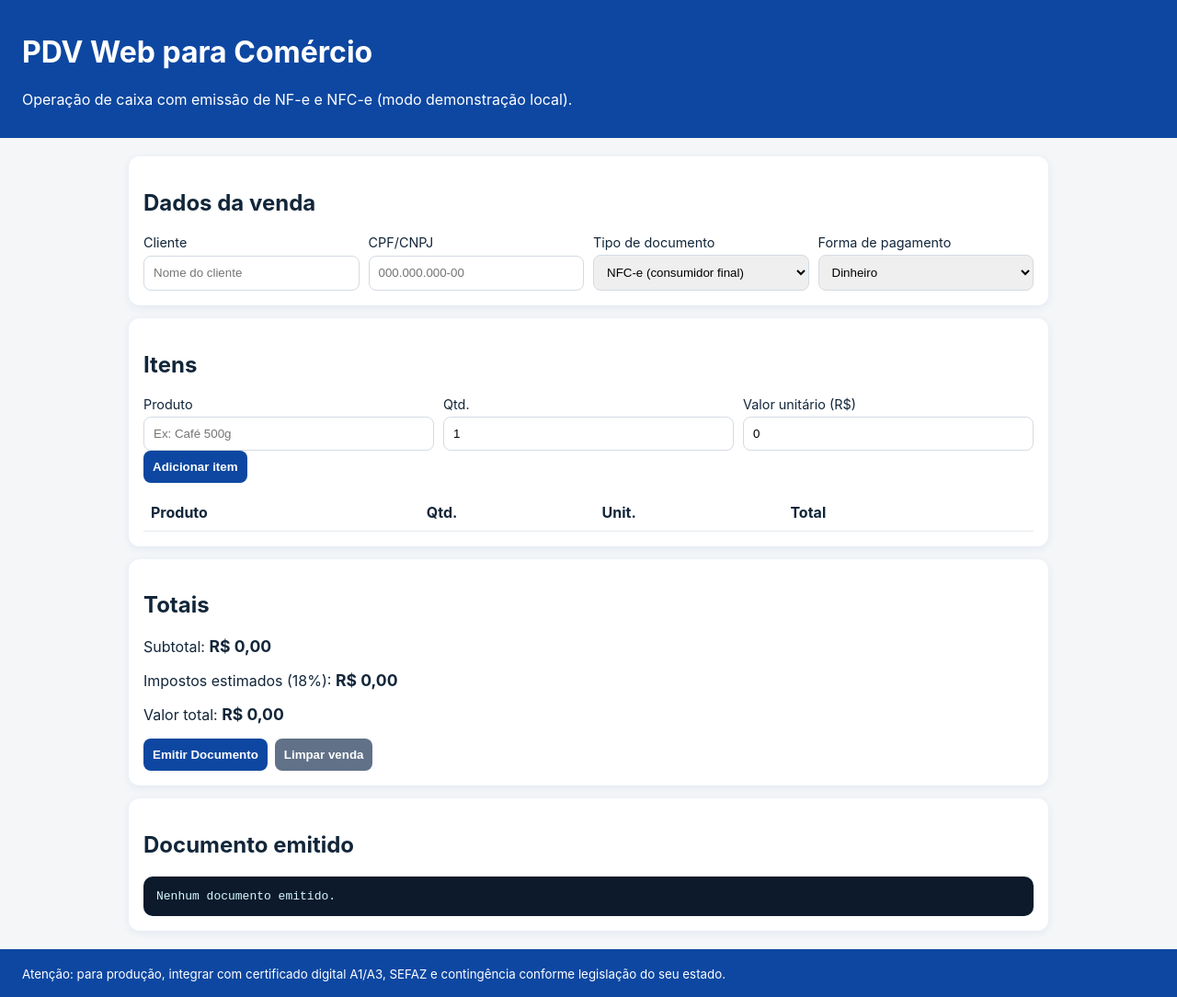
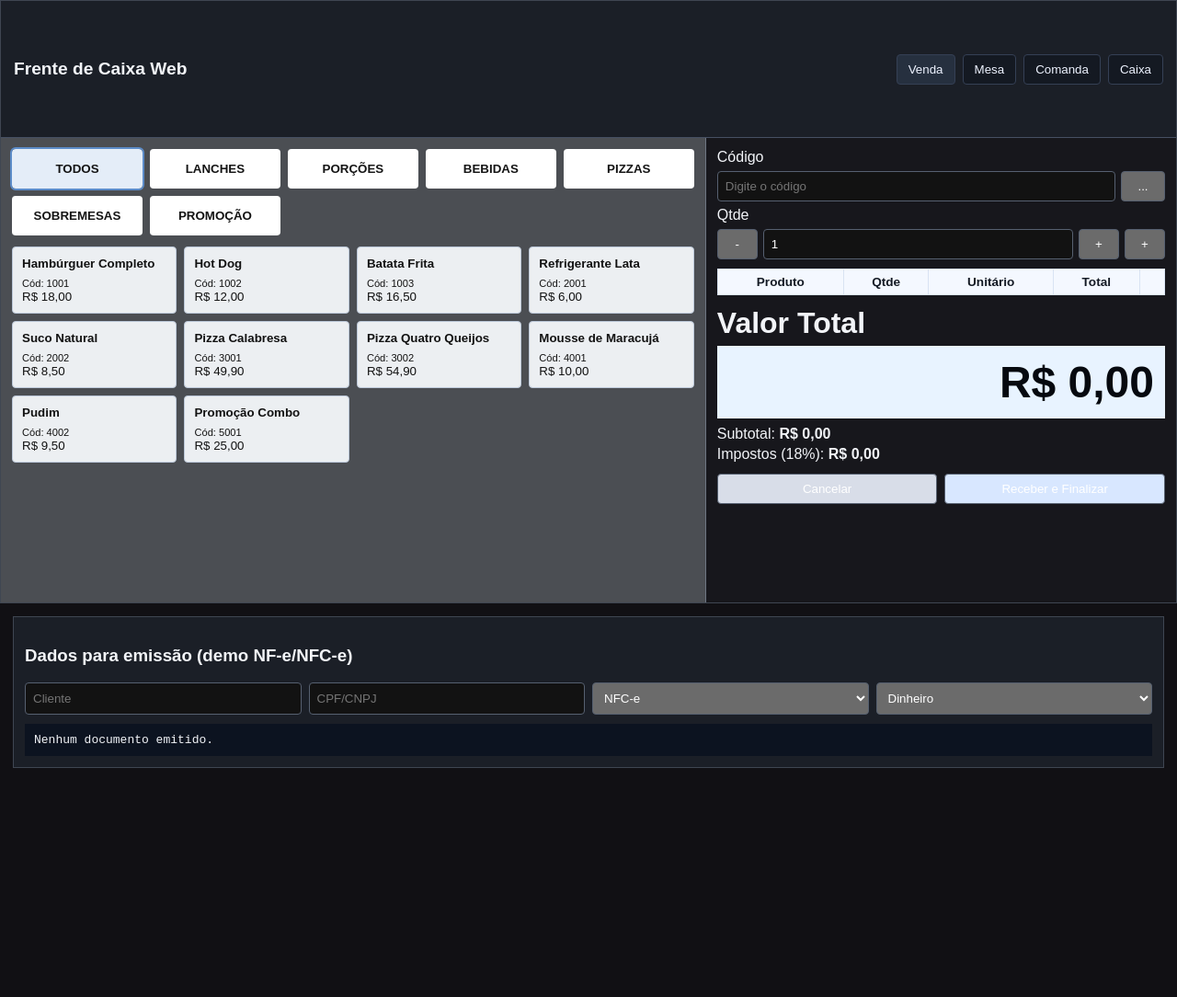
Before and after one commit to viana253/pdv, a plain HTML site: page index.html in a window 1280 px wide. Shown: the whole page at 92% size. After the commit the page ends 849 px from the top, so only its background shows below. Drawn offline with Linux system fonts and the light colour scheme.

Commit message:
feat: reformula frente de caixa com layout intuitivo

```diff
--- a/app.js
+++ b/app.js
@@ -1,23 +1,87 @@
+const catalogo = [
+  { codigo: "1001", nome: "Hambúrguer Completo", categoria: "Lanches", preco: 18.0 },
+  { codigo: "1002", nome: "Hot Dog", categoria: "Lanches", preco: 12.0 },
+  { codigo: "1003", nome: "Batata Frita", categoria: "Porções", preco: 16.5 },
+  { codigo: "2001", nome: "Refrigerante Lata", categoria: "Bebidas", preco: 6.0 },
+  { codigo: "2002", nome: "Suco Natural", categoria: "Bebidas", preco: 8.5 },
+  { codigo: "3001", nome: "Pizza Calabresa", categoria: "Pizzas", preco: 49.9 },
+  { codigo: "3002", nome: "Pizza Quatro Queijos", categoria: "Pizzas", preco: 54.9 },
+  { codigo: "4001", nome: "Mousse de Maracujá", categoria: "Sobremesas", preco: 10.0 },
+  { codigo: "4002", nome: "Pudim", categoria: "Sobremesas", preco: 9.5 },
+  { codigo: "5001", nome: "Promoção Combo", categoria: "Promoção", preco: 25.0 },
+];
+
 const itens = [];
+let categoriaAtual = "Todos";
 
 const refs = {
-  produto: document.getElementById("produto"),
-  quantidade: document.getElementById("quantidade"),
-  preco: document.getElementById("preco"),
-  cliente: document.getElementById("cliente"),
-  doc: document.getElementById("doc"),
-  tipoDocumento: document.getElementById("tipoDocumento"),
-  pagamento: document.getElementById("pagamento"),
+  categorias: document.getElementById("categorias"),
+  produtos: document.getElementById("produtos"),
+  codigoProduto: document.getElementById("codigoProduto"),
+  qtd: document.getElementById("qtd"),
   itensBody: document.getElementById("itensBody"),
   subtotal: document.getElementById("subtotal"),
   impostos: document.getElementById("impostos"),
   total: document.getElementById("total"),
   saida: document.getElementById("saida"),
+  cliente: document.getElementById("cliente"),
+  doc: document.getElementById("doc"),
+  tipoDocumento: document.getElementById("tipoDocumento"),
+  pagamento: document.getElementById("pagamento"),
 };
 
 const money = (n) => n.toLocaleString("pt-BR", { style: "currency", currency: "BRL" });
 
-function atualizarTabela() {
+function categoriasUnicas() {
+  const set = new Set(catalogo.map((p) => p.categoria));
+  return ["Todos", ...set];
+}
+
+function renderCategorias() {
+  refs.categorias.innerHTML = "";
+  categoriasUnicas().forEach((categoria) => {
+    const btn = document.createElement("button");
+    btn.className = `categoria-btn ${categoriaAtual === categoria ? "active" : ""}`;
+    btn.textContent = categoria.toUpperCase();
+    btn.onclick = () => {
+      categoriaAtual = categoria;
+      renderCategorias();
+      renderProdutos();
+    };
+    refs.categorias.appendChild(btn);
+  });
+}
+
+function produtosFiltrados() {
+  return categoriaAtual === "Todos" ? catalogo : catalogo.filter((p) => p.categoria === categoriaAtual);
+}
+
+function adicionarItem(produto, qtd) {
+  const existente = itens.find((item) => item.codigo === produto.codigo);
+  if (existente) {
+    existente.qtd += qtd;
+    existente.total = existente.qtd * existente.unit;
+  } else {
+    itens.push({ codigo: produto.codigo, nome: produto.nome, qtd, unit: produto.preco, total: qtd * produto.preco });
+  }
+  renderVenda();
+}
+
+function renderProdutos() {
+  refs.produtos.innerHTML = "";
+  produtosFiltrados().forEach((produto) => {
+    const card = document.createElement("button");
+    card.className = "produto-card";
+    card.innerHTML = `<strong>${produto.nome}</strong><small>Cód: ${produto.codigo}</small><br><span>${money(produto.preco)}</span>`;
+    card.onclick = () => {
+      const qtd = Math.max(1, Number(refs.qtd.value) || 1);
+      adicionarItem(produto, qtd);
+    };
+    refs.produtos.appendChild(card);
+  });
+}
+
+function renderVenda() {
   refs.itensBody.innerHTML = "";
   itens.forEach((item, idx) => {
     const tr = document.createElement("tr");
@@ -26,35 +90,15 @@ function atualizarTabela() {
       <td>${item.qtd}</td>
       <td>${money(item.unit)}</td>
       <td>${money(item.total)}</td>
-      <td><button data-idx="${idx}" class="secondary">Remover</button></td>
+      <td><button class="remover" data-idx="${idx}">x</button></td>
     `;
     refs.itensBody.appendChild(tr);
   });
 
   const subtotal = itens.reduce((acc, item) => acc + item.total, 0);
-  const impostos = subtotal * 0.18;
-  const total = subtotal;
-
   refs.subtotal.textContent = money(subtotal);
-  refs.impostos.textContent = money(impostos);
-  refs.total.textContent = money(total);
-}
-
-function adicionarItem() {
-  const nome = refs.produto.value.trim();
-  const qtd = Number(refs.quantidade.value);
-  const unit = Number(refs.preco.value);
-
-  if (!nome || qtd <= 0 || unit < 0) {
-    alert("Informe produto, quantidade e valor unitário válidos.");
-    return;
-  }
-
-  itens.push({ nome, qtd, unit, total: qtd * unit });
-  refs.produto.value = "";
-  refs.quantidade.value = "1";
-  refs.preco.value = "0";
-  atualizarTabela();
+  refs.impostos.textContent = money(subtotal * 0.18);
+  refs.total.textContent = money(subtotal);
 }
 
 function proximoNumeroSerie(tipo) {
@@ -65,15 +109,14 @@ function proximoNumeroSerie(tipo) {
 }
 
 function gerarChaveAcesso(numero) {
-  const seed = `${Date.now()}${numero}`;
-  return seed.padEnd(44, "0").slice(0, 44);
+  return `${Date.now()}${numero}`.padEnd(44, "0").slice(0, 44);
 }
 
 function gerarXml(doc) {
   const itensXml = doc.itens
     .map(
       (item, idx) =>
-        `<det nItem="${idx + 1}"><prod><xProd>${item.nome}</xProd><qCom>${item.qtd}</qCom><vUnCom>${item.unit.toFixed(
+        `<det nItem="${idx + 1}"><prod><cProd>${item.codigo}</cProd><xProd>${item.nome}</xProd><qCom>${item.qtd}</qCom><vUnCom>${item.unit.toFixed(
           2
         )}</vUnCom><vProd>${item.total.toFixed(2)}</vProd></prod></det>`
     )
@@ -86,7 +129,7 @@ function gerarXml(doc) {
 
 function emitirDocumento() {
   if (!itens.length) {
-    alert("Adicione ao menos um item para emitir o documento.");
+    alert("Adicione itens antes de finalizar.");
     return;
   }
 
@@ -107,34 +150,49 @@ function emitirDocumento() {
     valorTotal,
   };
 
-  const xml = gerarXml(documento);
-
-  refs.saida.textContent = JSON.stringify(
-    {
-      ...documento,
-      xml,
-      observacao:
-        "Documento gerado localmente para demonstração de PDV web. Para validade fiscal, assinar e transmitir via SEFAZ.",
-    },
-    null,
-    2
-  );
+  refs.saida.textContent = JSON.stringify({ ...documento, xml: gerarXml(documento) }, null, 2);
 }
 
 function limparVenda() {
   itens.length = 0;
-  atualizarTabela();
-  refs.saida.textContent = "Nenhum documento emitido.";
+  refs.qtd.value = "1";
+  refs.codigoProduto.value = "";
+  renderVenda();
 }
 
-document.getElementById("addItem").addEventListener("click", adicionarItem);
-document.getElementById("emitir").addEventListener("click", emitirDocumento);
-document.getElementById("limpar").addEventListener("click", limparVenda);
-refs.itensBody.addEventListener("click", (e) => {
-  const idx = e.target.dataset.idx;
-  if (idx === undefined) return;
-  itens.splice(Number(idx), 1);
-  atualizarTabela();
+document.getElementById("menosQtd").addEventListener("click", () => {
+  refs.qtd.value = String(Math.max(1, Number(refs.qtd.value || "1") - 1));
 });
 
-atualizarTabela();
+document.getElementById("maisQtd").addEventListener("click", () => {
+  refs.qtd.value = String(Math.max(1, Number(refs.qtd.value || "1") + 1));
+});
+
+document.getElementById("addPorCodigo").addEventListener("click", () => {
+  const codigo = refs.codigoProduto.value.trim();
+  const produto = catalogo.find((p) => p.codigo === codigo);
+  if (!produto) {
+    alert("Código não encontrado no catálogo.");
+    return;
+  }
+
+  adicionarItem(produto, Math.max(1, Number(refs.qtd.value) || 1));
+  refs.codigoProduto.value = "";
+});
+
+document.getElementById("buscarCodigo").addEventListener("click", () => {
+  refs.codigoProduto.focus();
+});
+
+document.getElementById("cancelar").addEventListener("click", limparVenda);
+document.getElementById("finalizar").addEventListener("click", emitirDocumento);
+
+refs.itensBody.addEventListener("click", (e) => {
+  if (!e.target.classList.contains("remover")) return;
+  itens.splice(Number(e.target.dataset.idx), 1);
+  renderVenda();
+});
+
+renderCategorias();
+renderProdutos();
+renderVenda();
--- a/index.html
+++ b/index.html
@@ -3,94 +3,89 @@
   <head>
     <meta charset="UTF-8" />
     <meta name="viewport" content="width=device-width, initial-scale=1.0" />
-    <title>PDV Web - NF-e / NFC-e</title>
+    <title>PDV Web - Frente de Caixa</title>
     <link rel="stylesheet" href="styles.css" />
   </head>
   <body>
-    <header>
-      <h1>PDV Web para Comércio</h1>
-      <p>Operação de caixa com emissão de NF-e e NFC-e (modo demonstração local).</p>
-    </header>
+    <main class="pdv">
+      <header class="topbar">
+        <h1>Frente de Caixa Web</h1>
+        <nav>
+          <button class="top-btn active">Venda</button>
+          <button class="top-btn">Mesa</button>
+          <button class="top-btn">Comanda</button>
+          <button class="top-btn">Caixa</button>
+        </nav>
+      </header>
 
-    <main>
-      <section class="card">
-        <h2>Dados da venda</h2>
-        <div class="grid two">
-          <label>Cliente
-            <input id="cliente" placeholder="Nome do cliente" />
-          </label>
-          <label>CPF/CNPJ
-            <input id="doc" placeholder="000.000.000-00" />
-          </label>
-          <label>Tipo de documento
-            <select id="tipoDocumento">
-              <option value="NFCe">NFC-e (consumidor final)</option>
-              <option value="NFe">NF-e (faturamento)</option>
-            </select>
-          </label>
-          <label>Forma de pagamento
-            <select id="pagamento">
-              <option>Dinheiro</option>
-              <option>Cartão crédito</option>
-              <option>Cartão débito</option>
-              <option>Pix</option>
-              <option>Boleto</option>
-            </select>
-          </label>
-        </div>
+      <section class="catalogo">
+        <div id="categorias" class="categorias"></div>
+        <div id="produtos" class="produtos"></div>
       </section>
 
-      <section class="card">
-        <h2>Itens</h2>
-        <div class="grid three">
-          <label>Produto
-            <input id="produto" placeholder="Ex: Café 500g" />
-          </label>
-          <label>Qtd.
-            <input id="quantidade" type="number" min="1" step="1" value="1" />
-          </label>
-          <label>Valor unitário (R$)
-            <input id="preco" type="number" min="0" step="0.01" value="0" />
-          </label>
+      <aside class="painel-venda">
+        <div class="entrada-item">
+          <label for="codigoProduto">Código</label>
+          <div class="linha-codigo">
+            <input id="codigoProduto" placeholder="Digite o código" />
+            <button id="buscarCodigo">...</button>
+          </div>
+
+          <label for="qtd">Qtde</label>
+          <div class="controles-qtd">
+            <button id="menosQtd">-</button>
+            <input id="qtd" type="number" value="1" min="1" />
+            <button id="maisQtd">+</button>
+            <button id="addPorCodigo">+</button>
+          </div>
         </div>
-        <button id="addItem">Adicionar item</button>
 
         <table>
           <thead>
             <tr>
               <th>Produto</th>
-              <th>Qtd.</th>
-              <th>Unit.</th>
+              <th>Qtde</th>
+              <th>Unitário</th>
               <th>Total</th>
               <th></th>
             </tr>
           </thead>
           <tbody id="itensBody"></tbody>
         </table>
-      </section>
 
-      <section class="card total">
-        <h2>Totais</h2>
-        <p>Subtotal: <strong id="subtotal">R$ 0,00</strong></p>
-        <p>Impostos estimados (18%): <strong id="impostos">R$ 0,00</strong></p>
-        <p>Valor total: <strong id="total">R$ 0,00</strong></p>
-        <div class="actions">
-          <button id="emitir">Emitir Documento</button>
-          <button id="limpar" class="secondary">Limpar venda</button>
-        </div>
-      </section>
-
-      <section class="card">
-        <h2>Documento emitido</h2>
-        <pre id="saida">Nenhum documento emitido.</pre>
-      </section>
+        <section class="totais">
+          <h2>Valor Total</h2>
+          <div class="valor" id="total">R$ 0,00</div>
+          <div class="subinfos">
+            <span>Subtotal: <strong id="subtotal">R$ 0,00</strong></span>
+            <span>Impostos (18%): <strong id="impostos">R$ 0,00</strong></span>
+          </div>
+          <div class="acoes">
+            <button id="cancelar" class="cancelar">Cancelar</button>
+            <button id="finalizar" class="finalizar">Receber e Finalizar</button>
+          </div>
+        </section>
+      </aside>
     </main>
 
-    <footer>
-      <small>
-        Atenção: para produção, integrar com certificado digital A1/A3, SEFAZ e contingência conforme legislação do seu estado.
-      </small>
-    </footer>
+    <section class="fiscal card">
+      <h3>Dados para emissão (demo NF-e/NFC-e)</h3>
+      <div class="grid">
+        <input id="cliente" placeholder="Cliente" />
+        <input id="doc" placeholder="CPF/CNPJ" />
+        <select id="tipoDocumento">
+          <option value="NFCe">NFC-e</option>
+          <option value="NFe">NF-e</option>
+        </select>
+        <select id="pagamento">
+          <option>Dinheiro</option>
+          <option>Cartão crédito</option>
+          <option>Cartão débito</option>
+          <option>Pix</option>
+        </select>
+      </div>
+      <pre id="saida">Nenhum documento emitido.</pre>
+    </section>
 
     <script src="app.js"></script>
   </body>
--- a/styles.css
+++ b/styles.css
@@ -1,80 +1,225 @@
 :root {
-  color-scheme: light;
-  font-family: Inter, Arial, sans-serif;
+  font-family: Arial, sans-serif;
+  color-scheme: dark;
 }
 
-* { box-sizing: border-box; }
+* {
+  box-sizing: border-box;
+}
 
 body {
   margin: 0;
-  background: #f4f6f8;
-  color: #12263a;
+  background: #111014;
+  color: #f2f4f8;
 }
 
-header, footer {
-  background: #0d47a1;
-  color: #fff;
-  padding: 16px 24px;
+.pdv {
+  display: grid;
+  grid-template-columns: 1.5fr 1fr;
+  min-height: 82vh;
+  border: 1px solid #3f4652;
 }
 
-main {
-  max-width: 1040px;
-  margin: 0 auto;
-  padding: 20px;
-  display: grid;
-  gap: 14px;
+.topbar {
+  grid-column: 1 / -1;
+  display: flex;
+  justify-content: space-between;
+  align-items: center;
+  padding: 10px 14px;
+  background: #1b1f27;
+  border-bottom: 1px solid #465063;
 }
 
-.card {
+.topbar h1 {
+  margin: 0;
+  font-size: 1.2rem;
+}
+
+nav {
+  display: flex;
+  gap: 8px;
+}
+
+.top-btn {
+  background: #141922;
+  border: 1px solid #354055;
+  color: #eef3ff;
+  padding: 8px 12px;
+}
+
+.top-btn.active {
+  background: #26303f;
+}
+
+.catalogo {
+  background: #4b4e53;
+  padding: 12px;
+  border-right: 1px solid #6e7582;
+}
+
+.categorias {
+  display: grid;
+  grid-template-columns: repeat(auto-fill, minmax(120px, 1fr));
+  gap: 8px;
+  margin-bottom: 12px;
+}
+
+.categoria-btn {
   background: #fff;
-  border-radius: 12px;
-  padding: 16px;
-  box-shadow: 0 2px 10px rgba(13, 71, 161, 0.08);
+  color: #141414;
+  border: 0;
+  padding: 14px 8px;
+  font-weight: bold;
+}
+
+.categoria-btn.active {
+  background: #e4edf8;
+  outline: 2px solid #5c8cc9;
+}
+
+.produtos {
+  max-height: calc(100vh - 170px);
+  overflow: auto;
+  display: grid;
+  grid-template-columns: repeat(auto-fill, minmax(150px, 1fr));
+  gap: 8px;
+}
+
+.produto-card {
+  background: #eceff2;
+  color: #121212;
+  border: 1px solid #bcc8d9;
+  padding: 10px;
+  text-align: left;
+}
+
+.produto-card strong {
+  display: block;
+  margin-bottom: 6px;
+}
+
+.painel-venda {
+  padding: 12px;
+  background: #17171c;
+}
+
+.entrada-item {
+  display: grid;
+  grid-template-columns: 1fr;
+  gap: 6px;
+  margin-bottom: 10px;
+}
+
+.linha-codigo {
+  display: grid;
+  grid-template-columns: 1fr 48px;
+  gap: 6px;
+}
+
+.controles-qtd {
+  display: grid;
+  grid-template-columns: 44px 1fr 44px 44px;
+  gap: 6px;
+}
+
+input,
+select,
+button {
+  border: 1px solid #566070;
+  border-radius: 4px;
+  padding: 8px;
+}
+
+button {
+  cursor: pointer;
+}
+
+table {
+  width: 100%;
+  border-collapse: collapse;
+  background: #f4f8ff;
+  color: #141a24;
+  margin: 8px 0 12px;
+}
+
+th,
+td {
+  border: 1px solid #d9e3f3;
+  padding: 6px;
+  font-size: 0.85rem;
+}
+
+.remover {
+  background: #d9534f;
+  color: #fff;
+  border: 0;
+  width: 30px;
+}
+
+.totais h2 {
+  margin: 0 0 6px;
+  font-size: 2rem;
+}
+
+.valor {
+  background: #e8f3ff;
+  color: #06090f;
+  font-size: 3rem;
+  font-weight: 700;
+  text-align: right;
+  padding: 12px;
+}
+
+.subinfos {
+  margin: 8px 0 12px;
+  display: flex;
+  flex-direction: column;
+  gap: 4px;
+}
+
+.acoes {
+  display: grid;
+  grid-template-columns: 1fr 1fr;
+  gap: 8px;
+}
+
+.cancelar {
+  background: #d8dde8;
+}
+
+.finalizar {
+  background: #d8e7ff;
+}
+
+.fiscal {
+  margin: 14px;
+  padding: 12px;
+  background: #1b1f27;
+  border: 1px solid #3f4652;
 }
 
 .grid {
   display: grid;
-  gap: 10px;
+  gap: 8px;
+  grid-template-columns: repeat(auto-fit, minmax(170px, 1fr));
+  margin-bottom: 10px;
 }
-.grid.two { grid-template-columns: repeat(auto-fit, minmax(220px, 1fr)); }
-.grid.three { grid-template-columns: repeat(auto-fit, minmax(180px, 1fr)); }
-
-label { font-size: 0.9rem; display: grid; gap: 5px; }
-input, select, button {
-  padding: 10px;
-  border-radius: 8px;
-  border: 1px solid #d4dbe3;
-}
-
-button {
-  cursor: pointer;
-  border: 0;
-  background: #0d47a1;
-  color: #fff;
-  font-weight: 600;
-}
-button.secondary { background: #617188; }
-
-table {
-  width: 100%;
-  border-collapse: collapse;
-  margin-top: 12px;
-}
-th, td {
-  border-bottom: 1px solid #e3eaf0;
-  padding: 10px 8px;
-  text-align: left;
-}
-
-.total strong { font-size: 1.1rem; }
-.actions { display: flex; gap: 8px; }
 
 pre {
   margin: 0;
-  max-height: 360px;
+  max-height: 220px;
   overflow: auto;
-  background: #0c1a2b;
-  color: #d8f9ff;
-  border-radius: 10px;
-  padding: 14px;
+  background: #0c1320;
+  padding: 10px;
 }
+
+@media (max-width: 980px) {
+  .pdv {
+    grid-template-columns: 1fr;
+  }
+
+  .catalogo {
+    border-right: none;
+    border-bottom: 1px solid #6e7582;
+  }
+}
```
Also changed, not shown: README.md.
